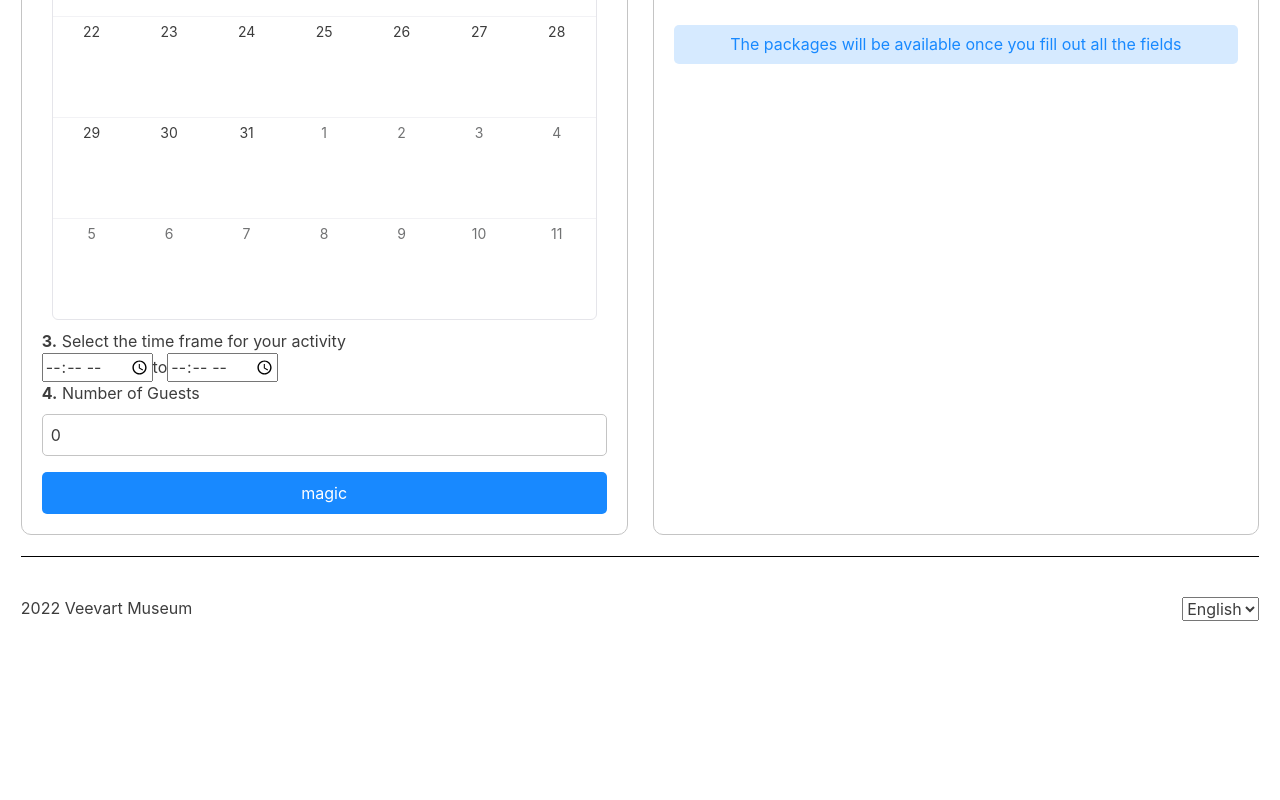
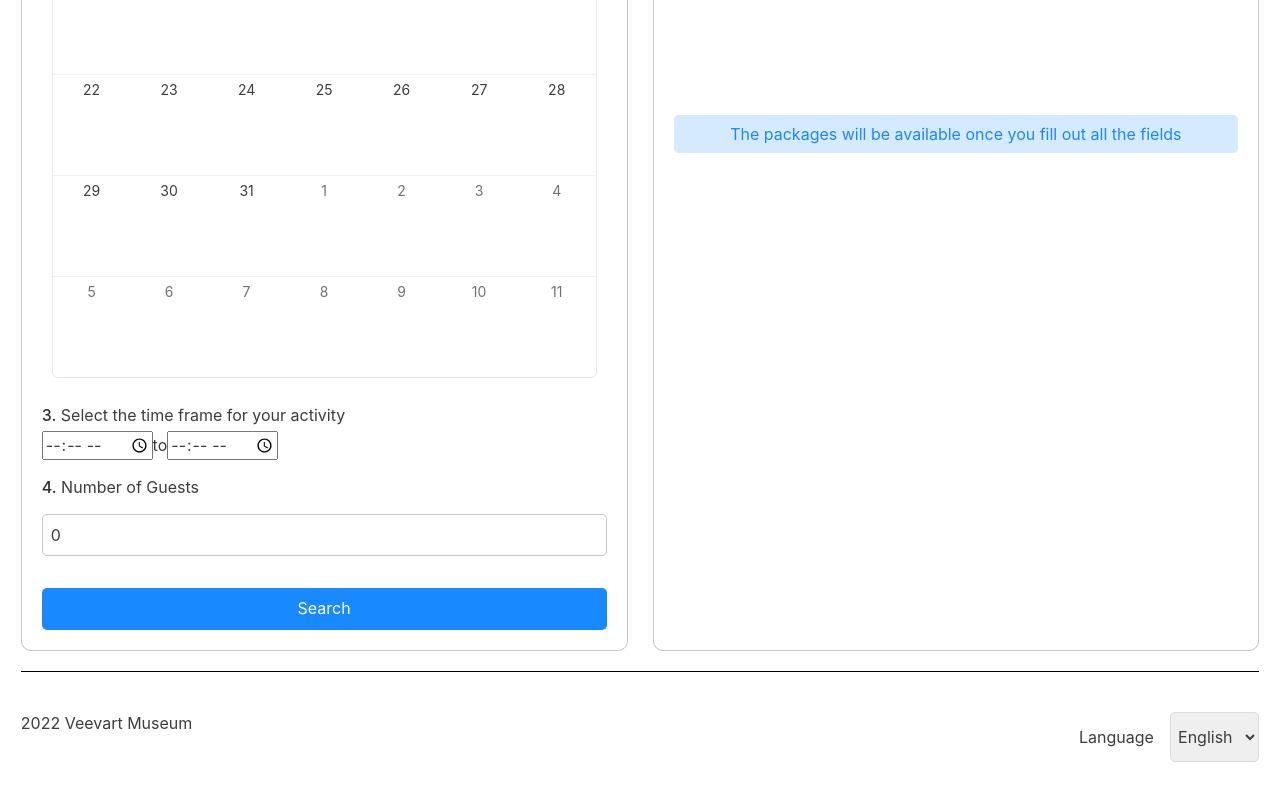
Before and after one commit to nicksiuxs/hackthon, a React (Create React App) app: page / in a window 1280 px wide. Shown: the part 686-1486 px from the top of the page. Before the commit the page ends 1347 px from the top, so only its background shows below. Built offline with nearby package versions, Linux system fonts and the light colour scheme.

Commit message:
new styles fixes

```diff
--- a/src/components/Footer/Footer.css
+++ b/src/components/Footer/Footer.css
@@ -9,3 +9,9 @@
     display: flex;
     justify-content: space-between;
 }
+
+.language-group {
+    display: flex;
+    align-items: center;
+    gap: 1rem;
+}
--- a/src/components/Footer/Footer.js
+++ b/src/components/Footer/Footer.js
@@ -1,13 +1,22 @@
 import React from 'react';
 import './Footer.css';
+import Select from '../Select/Select';
+import useAppContext from '../../customHooks/useAppContext';
 
 const Footer = () => {
+  const { state: { labels }} = useAppContext();
+
   return (
     <footer className='footer'>
       <span>2022 Veevart Museum</span>
-      <select name="language">
-        <option value="1">English</option>
-      </select>
+      <div className='language-group'>
+        {labels.language}
+        <Select
+          name="multilanguage"
+          options={['Spanish', 'English']}
+          value={'English'}
+        />
+      </div>
     </footer>
   )
 }
--- a/src/components/Stepper/Stepper.css
+++ b/src/components/Stepper/Stepper.css
@@ -3,5 +3,5 @@
     gap: .2rem;
     justify-content: center;
     padding-top: 1.5625rem;
-    margin-bottom: 3rem;
+    margin-bottom: 5rem;
 }
--- a/src/labels.js
+++ b/src/labels.js
@@ -36,6 +36,7 @@ const labels = {
     phone: "Phone",
     price: "Price:",
     registration: "Registration",
+    search: "Search",
     security_details: "Security details",
     select_category: "Select a category according to your activity",
     select_date: "Select the date you want for your activity",
--- a/src/pages/Home/components/AvailabilityFilters/AvailabilityFilters.css
+++ b/src/pages/Home/components/AvailabilityFilters/AvailabilityFilters.css
@@ -1,4 +1,11 @@
 .filter{
     display: flex;
     flex-direction: column;
+    margin-bottom: 1rem;
+    gap: .3rem;
 }
+
+.filter b {
+    color: #2D2F2F;
+    font-weight: 500;
+}
--- a/src/pages/Home/components/AvailabilityFilters/AvailabilityFilters.js
+++ b/src/pages/Home/components/AvailabilityFilters/AvailabilityFilters.js
@@ -47,7 +47,7 @@ const AvailabilityFilters = () => {
         <Input id={"capacity"} type="number" handleOnchange={handleOnChange} value={capacity} />
       </div>
 
-      <button className="btn" onClick={() => fetchTemplates()}>magic</button>
+      <button className="btn" onClick={() => fetchTemplates()}>{labels.search}</button>
 
     </div>
   )
--- a/src/pages/Home/components/ListOfTemplates/ListOfTemplates.css
+++ b/src/pages/Home/components/ListOfTemplates/ListOfTemplates.css
@@ -1,3 +1,16 @@
+.list-of-templates b {
+    color: #2D2F2F;
+    font-weight: 500;
+}
+
+.template-container {
+    display: flex;
+    flex-direction: column;
+    gap: .7rem;
+    margin-top: 1rem;
+}
+/* message styles */
+
 .message-container {
     height: 100%;
     width: 100%;
--- a/src/pages/Home/components/ListOfTemplates/ListOfTemplates.js
+++ b/src/pages/Home/components/ListOfTemplates/ListOfTemplates.js
@@ -27,17 +27,16 @@ const ListOfTemplates = () => {
   );
 
   return (
-    <div className="panel panel-50">
-      {isFetching ? (
-        <Spinner />
-      ) :
-      !!error ? (
-        <ErrorMessage />
-      ): (
+    <div className="panel panel-50 list-of-templates">
+      {isFetching ? <Spinner /> :
+      !!error ? <ErrorMessage /> : (
         <>
           <b>5. </b> {labels.choose_the_package}
+          <div className="template-container"></div>
           {
             listTemplates.length > 0 ?
+            <div className="template-container">
+              {
                 listTemplates.map((template) => {
                   const { Id, cost, description, location, startDate, endDate } =
                     template;
@@ -51,9 +50,10 @@ const ListOfTemplates = () => {
                       description={description}
                     />
                   );
-            }) : (
-              <EmptyFormMessage />
-            )
+                })
+              }
+            </div>
+             : <EmptyFormMessage />
           }
         </>
       )}
--- a/src/pages/Register/components/TemplateInformation/TemplateInformation.css
+++ b/src/pages/Register/components/TemplateInformation/TemplateInformation.css
@@ -38,4 +38,5 @@
     color: #707070;
     display: block;
     font-weight: 400;
+    font-size: 1rem;
 }
```
Lines whose indentation alone changed are shown as unchanged.
